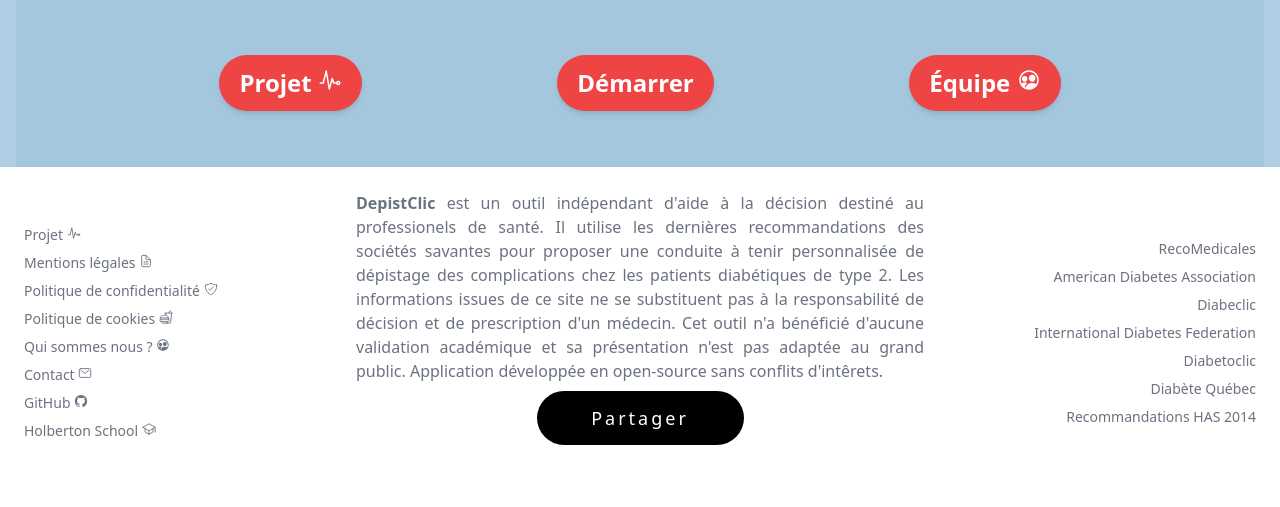
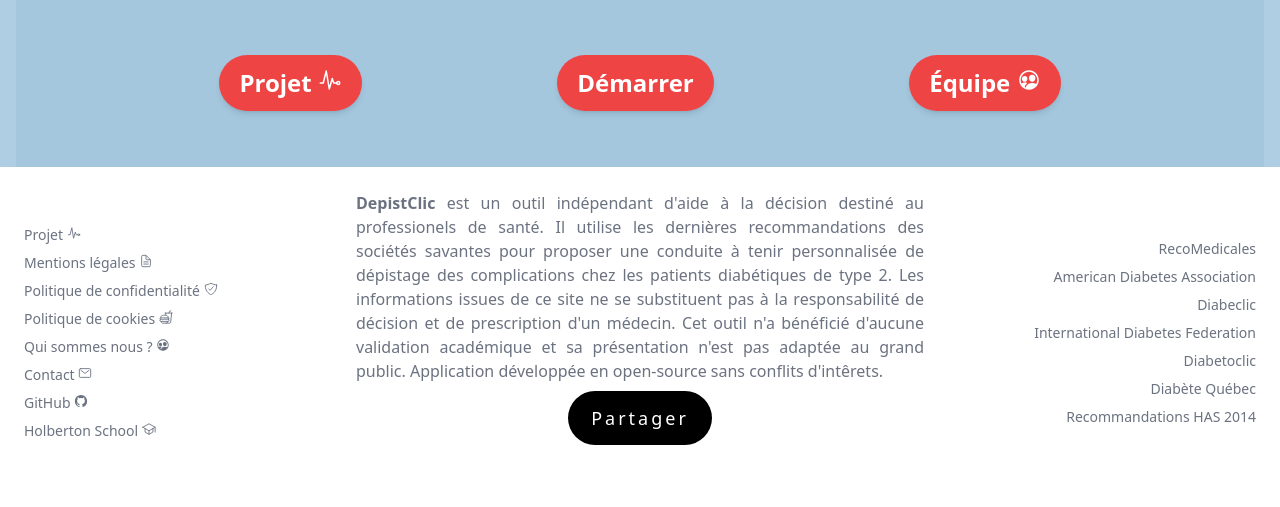
Before and after one commit to v-dav/DepistClic, a Django app: page / in a window 1280 px wide. Shown: the part 2809-3316 px from the top of the page. Run offline with Django 4.2, Linux system fonts and the light colour scheme; style sheets or scripts are compiled from the project's sources; some libraries are stand-ins or nearby versions.

Commit message:
slight style changes

```diff
--- a/DepistClic/mainapp/static/mainapp/main.css
+++ b/DepistClic/mainapp/static/mainapp/main.css
@@ -11,7 +11,7 @@
 /* Share Button CSS */
 .buttonShare {
 	height: 4em;
-	width: 15em;
+	width: 10em;
 	border: none;
 	border-radius: 40px;
 	background-color: #fff;
@@ -22,7 +22,7 @@
 	display: inline-block;
 	background-color: black;
 	height: 3em;
-	width: 11.5em;
+	width: 8em;
 	border-radius: 50px;
 	color: #fff;
 	line-height: 55px;
@@ -49,23 +49,3 @@
 	z-index: 2;
 	width: 100%;
   }
-
-/*
-TEXTURE TEST
-
-body {
-	position: relative;
-  }
-
-  .paperOverlay {
-	position: absolute;
-	top: 0;
-	bottom: 0;
-	left: 0;
-	right: 0;
-	background-repeat: repeat;
-	background-image: url('Texture-Overlay0.jpg');
-	mix-blend-mode: multiply;
-	opacity: 0.10;
-	pointer-events: none;
-  } */
```
